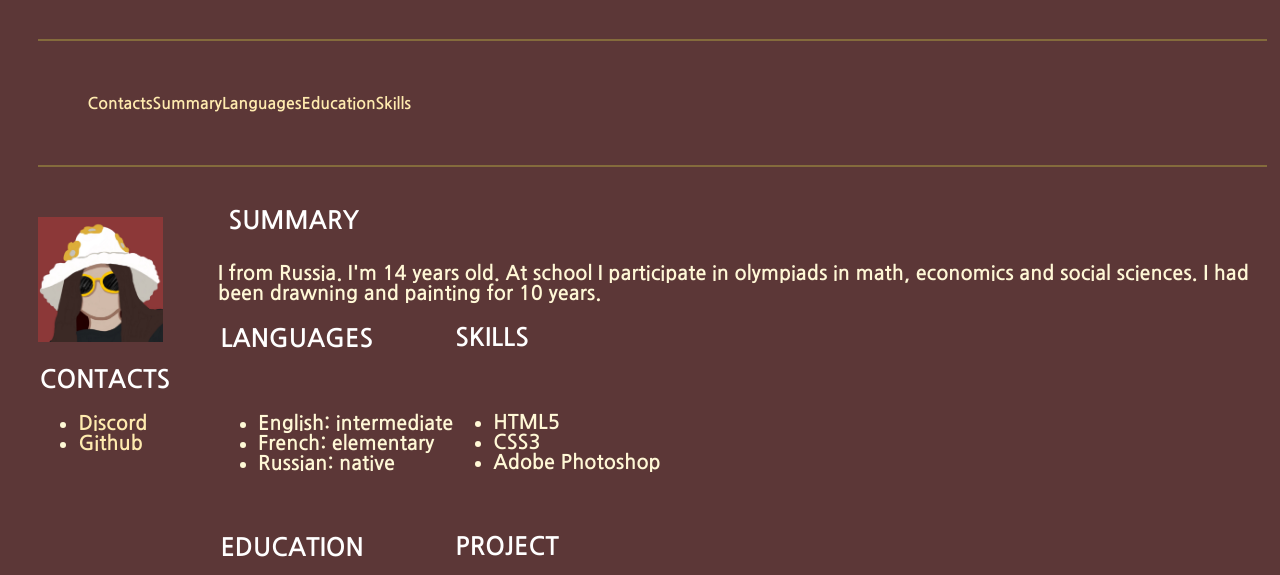
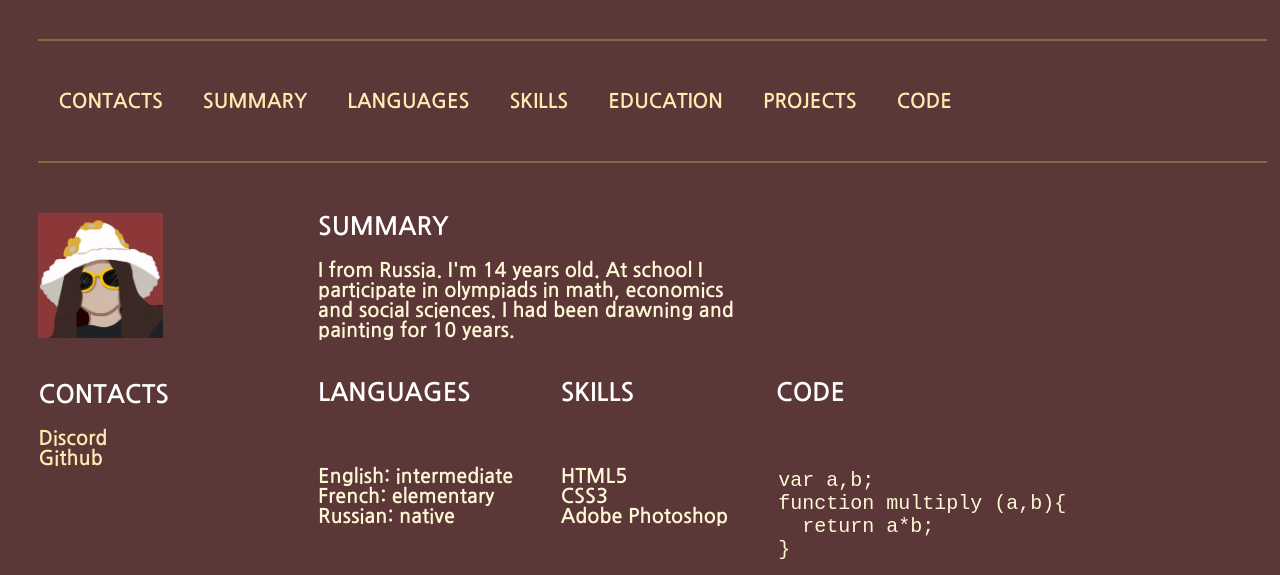
Before and after one commit to Anna-Sharoglazova/rsschool-cv22, a plain HTML site: page index.html in a window 1280 px wide. Shown: the part 143-718 px from the top of the page. Drawn offline with Linux system fonts and the light colour scheme.

Commit message:
feat: final cv

```diff
--- a/css/style.css
+++ b/css/style.css
@@ -1,52 +1,12 @@
-html, body {
+html, body{
     height: 100%;
     width: 100%;
 }
-*
-{
+*{
     box-sizing: border-box;
 }
-header
-{
-    display: flex;
-    flex-direction: row;
-    justify-content: space-between;
-    height: auto;
-    weight: 100%;
-}
-h1
-{
-    font-size: 40px;
-    font-weight: 25px;
-    text-transform: uppercase;
-    color:  #ffffff;
-    margin: 1%;
-    padding: 2%;
-}
 
-body
-{
-    display: flex;
-    flex-direction: column;
-    background:  rgb(92, 55, 55);
-    color:       rgb(255, 248, 214);
-    font-family: 'Nanum Gothic', sans-serif;
-    box-sizing: border-box;
-    margin: 1%;
-    padding: 2%;
-
-}
-h2
-{
-    font-size: 25px;
-    font-weight: 100px;
-    text-transform: uppercase;
-    color:  rgb(255, 255, 255);
-    margin: 1%;
-}
-
-.box
-{
+.box{
     display: flex;
     flex-direction: row;
     justify-content: space-between;
@@ -56,15 +16,56 @@ h2
     font-size: 20px;
 }
 
-.bio-column
+header{
+    display: flex;
+    flex-direction: row;
+    justify-content: space-between;
+    height: auto;
+    weight: 100%;
+}
+
+body{
+    display: flex;
+    flex-direction: column;
+    background:  rgb(92, 55, 55);
+    color:       rgb(255, 248, 214);
+    font-family: 'Nanum Gothic', sans-serif;
+    box-sizing: border-box;
+    margin: 1%;
+    padding: 2%;
+}
+
+h1{
+    font-size: 40px;
+    font-weight: 25px;
+    text-transform: uppercase;
+    color:  #ffffff;
+    margin: 1%;
+    padding: 2%;
+}
+
+h2{
+    font-size: 25px;
+    font-weight: 100px;
+    text-transform: uppercase;
+    color:  rgb(255, 255, 255);
+}
+
+.code-h2
 {
+    margin-left: 45%;
+}
+
+.bio-column{
     display: flex;
     flex-direction: column;
     justify-content: end;
     margin-bottom: 20px;
+    margin-right: 100px;
+
 }
-.box-information
-{
+
+.information-box{
     display: flex;
     flex-direction: column;
     justify-content: end;
@@ -72,45 +73,91 @@ h2
     padding-left: 4%;
 }
 
-.box-skills
-{
+.skills-box{
     display: flex;
     flex-direction: row;
     align-items: flex-start;
+
 }
 
-.education-column
-{
+.education-column{
     display: flex;
     flex-direction: column;
     justify-content: start;
+}
 
-}
-.skills-column
-{
+.skills-column{
     display: flex;
     flex-direction: column;
     justify-content: space-between;
+    margin-left: 5%;
+}
+.code-column{
+    display: flex;
+    flex-direction: column;
+    justify-content: space-between;
+    margin-left: -20%;
 
 }
-a
-{
+
+a{
     text-decoration: none;
     color: rgb(255, 235, 175);
     transition: color 0.5s;
 }
+
+ul {
+    list-style: none;
+    margin: 0;
+    padding-left: 0;
+}
+
+hr {
+    width: 100%;
+    margin: 30px auto;
+    border: 1px solid  #846b3c;
+}
+
+
 a:hover
 {
     color: #8d661e;
 }
+
+.summary{
+    width: 50%;
+
+}
+
+.summary p{
+    width: 90%;
+    text-align: left;
+}
+
 .nav-list {
     display: flex;
     justify-content: flex-start;
-    margin: 2%;
-    list-style: none;
-    white-space: nowrap;
-    padding-left: 2%;
-  }
+}
+
+.nav-list ul {
+    display: -webkit-flex;
+    display: flex;
+    justify-content: flex-start;
+    background: #FFD7A7;
+    padding-left: 0;
+}
+.nav-list a {
+    font-size: 20px;
+    font-weight: 80px;
+    text-transform: uppercase;
+    padding: 1em;
+    display: block;
+    color: rgb(255, 235, 175);
+}
+.nav-list a:hover {
+    color: #8d661e;
+}
+
 footer
 {
     display: flex;
@@ -121,9 +168,3 @@ footer
     margin-top: auto;
     font-size: 20px;
 }
-hr
-{
-    width: 100%;
-    margin: 30px auto;
-    border: 1px solid  #846b3c;
-}
--- a/index.html
+++ b/index.html
@@ -7,40 +7,43 @@
     <link href="https://fonts.googleapis.com/css2?family=Nanum Gothic:wght@100;300;500;700&display=swap" rel="stylesheet">
     <title>my cv</title>
   </head>
+  <body>
     <header>
       <h1>Anna Sharoglazova</h1>
     </header>
     <hr>
     <nav class="nav">
       <ul class="nav-list">
-      <li class="nav-item"><a href="#Contacts" class="nav-link">Contacts</a></li>
-      <li class="nav-item"><a href="#Summary" class="nav-link">Summary</a></li>
-      <li class="nav-item"><a href="#Languages" class="nav-link">Languages</a></li>
-      <li class="nav-item"><a href="#Education" class="nav-link">Education</a></li>
-      <li class="nav-item"><a href="#Skills" class="nav-link">Skills</a></li>
+        <li><a href="#Contacts" >Contacts</a></li>
+        <li><a href="#Summary" >Summary</a></li>
+        <li><a href="#Languages" >Languages</a></li>
+        <li><a href="#Skills" >Skills</a></li>
+        <li><a href="#Education" >Education</a></li>
+        <li><a href="#Projects" >Projects</a></li>
+        <li><a href="#Code" >Code</a></li>
       </ul>
     </nav>
     <hr>
       <div class="box">
-       <div class="bio-column">
-          <p>
-            <img src="./assets/pic/avatar.png" alt="avatar"  width="125" height="125">
-         </p>
+        <div class="bio-column" id="Contacts">
+          <p><img src="./assets/pic/avatar.png" alt="avatar" width="125" height="125"></p>
           <h2>Contacts</h2>
           <ul>
             <li><a href="https://discord.com/channels/@Anna Sharoglazova#8766">Discord</a></li>
             <li><a href="https://github.com/Anna-Sharoglazova">Github</a></li>
           </ul>
           </div>
-        <div class="box-information">
+          <div class="information-box">
+            <div class="summary" id="Summary">
               <h2>Summary</h2>
-         <p>
+              <p class="summary">
                 I from Russia. I'm 14 years old.
                 At school I participate in olympiads in math, economics and social sciences.
                 I had been drawning and painting for 10 years.
               </p>
-          <div class="box-skills">
-            <div class="education-column">
+            </div>
+            <div class="skills-box" >
+              <div class="education-column" id="Languages">
                 <h2>Languages</h2>
                 <p>
                   <ul>
@@ -49,10 +52,10 @@
                     <li>Russian: native</li>
                   </ul>
                 </p>
-            <h2>Education</h2>
-            <p>finished 8th grade.</p>
+                <h2 id="Education">Education</h2>
+                <p >finished 8th grade.</p>
               </div>
-          <div class="skills-column">
+              <div class="skills-column" id="Skills">
                 <h2>Skills</h2>
                 <p>
                   <ul>
@@ -61,10 +64,19 @@
                     <li>Adobe Photoshop</li>
                   </ul>
                 </p>
-            <h2>Project</h2>
-            <p>
-              <a href="https://github.com/Anna-Sharoglazova/rsschool-cv">My cv</a>
-            </p>
+                <h2 id="Projects">Projects</h2>
+                <p><a href="https://github.com/Anna-Sharoglazova/rsschool-cv">My cv</a></p>
+              </div>
+              <div class="code-column" id="Code">
+                <h2 class="code-h2">Code</h2>
+                <pre>
+                  <code>
+                    var a,b;
+                    function multiply (a,b){
+                      return a*b;
+                    }
+                  </code>
+                </pre>
               </div>
             </div>
           </div>
```
Lines whose indentation alone changed are shown as unchanged.
